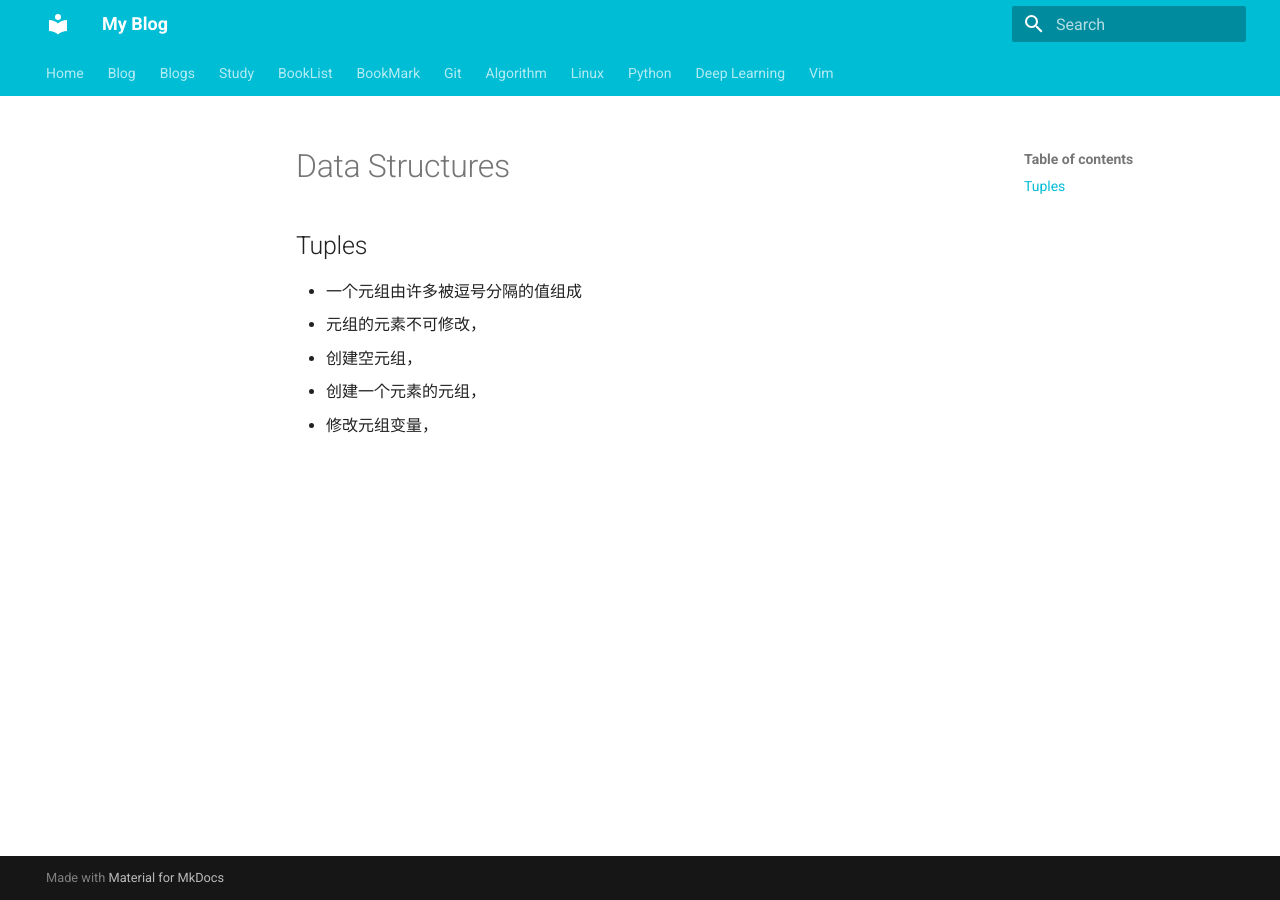
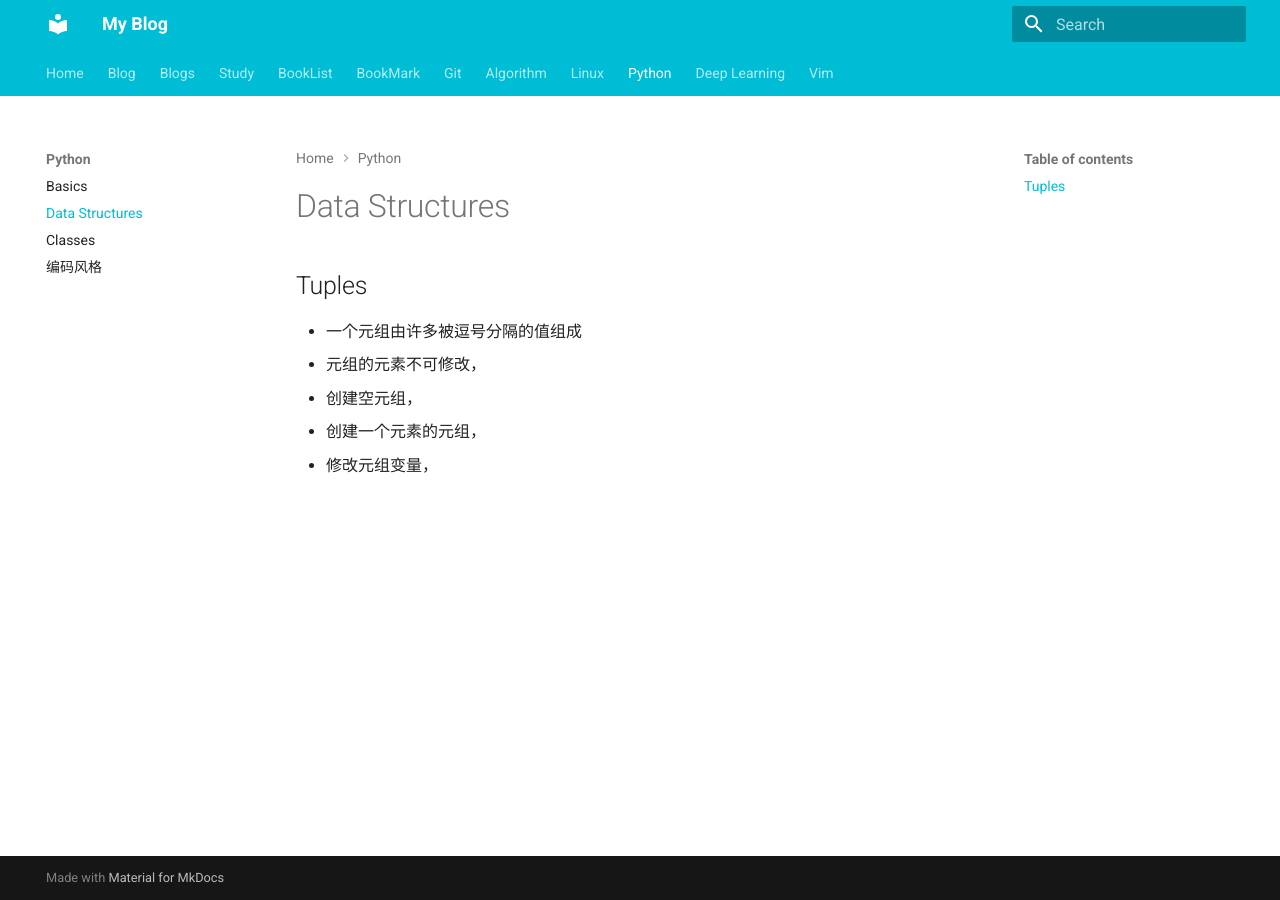
Before and after one commit to WGZ-W/wgz-w.github.io, an MkDocs documentation site: the page built from docs/Python/data-structures.md, in a window 1280 px wide. Built offline with MkDocs 1.6.1 and Material for MkDocs 9.7.7, drawn with Linux system fonts in a browser that asks for light colours.

Commit message:
Update mkdocs.yml

```diff
--- a/mkdocs.yml
+++ b/mkdocs.yml
@@ -95,6 +95,7 @@ nav:
 
   - Python:
     - Python/basics.md
+    - Python/data-structures.md
     - Python/classes.md
     - Python/coding-style.md
 
@@ -102,6 +103,7 @@ nav:
   - Deep Learning:
     - Deep-Learning/pytorch.md
     - Deep-Learning/preliminary.md
+    - Deep-Learning/loss-function.md
     - Deep-Learning/linear-network.md
     - Deep-Learning/deep-learning.md
 
```
